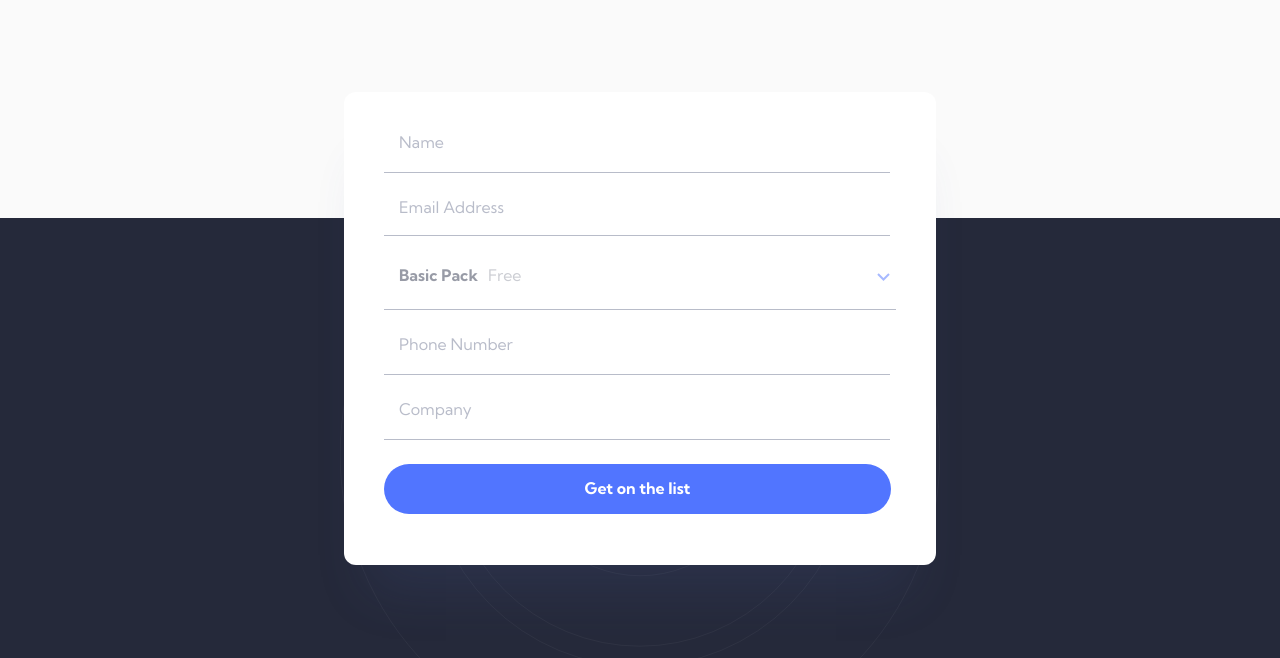
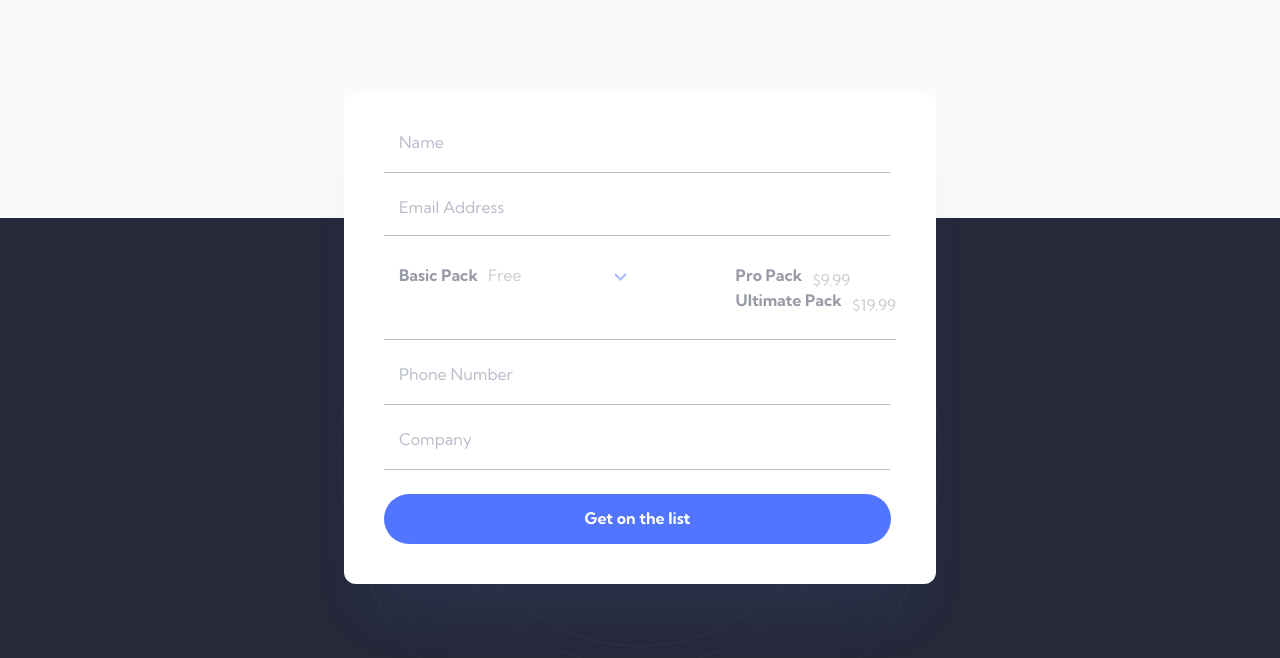
Before and after one commit to liamwoody25/officelite-coming-soon-site.5, a plain HTML site: page signup.html in a window 1280 px wide. Both pictures are taken after a click on the button 883 px from the left and 824 px from the top of the page. Shown: the part 548-1206 px from the top of the page. Drawn offline with Linux system fonts and the light colour scheme.

Commit message:
including javascript to make the toggle and the inputs work

```diff
--- /dev/null
+++ b/public/js/form.js
@@ -0,0 +1,17 @@
+ const formToggle = document.querySelector('.package-toggle');
+ const packageOptions = document.querySelector('.package-menu')
+ const userEmail = document.getElementById('email-input');
+
+function selectPackage(){
+  if (formToggle.classList.toggle('.active')) {
+    packageOptions.style.display = 'block'
+  } else {
+    packageOptions.style.display = 'none'
+  }
+}
+
+
+
+ formToggle.addEventListener('click', function(){
+  selectPackage()
+ })
--- a/signup.html
+++ b/signup.html
@@ -111,5 +111,6 @@
       </form>
     </div>
   </section>
+  <script src="./public/js/form.js"></script>
 </body>
 </html>
```
